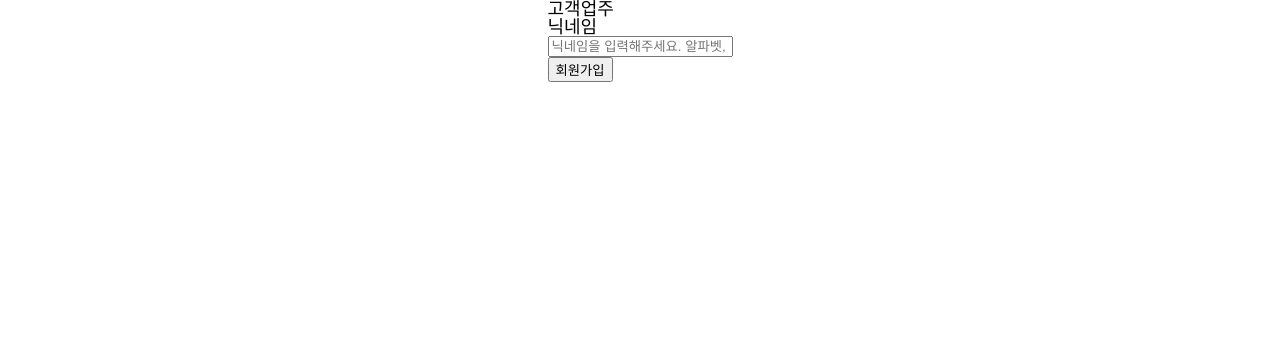
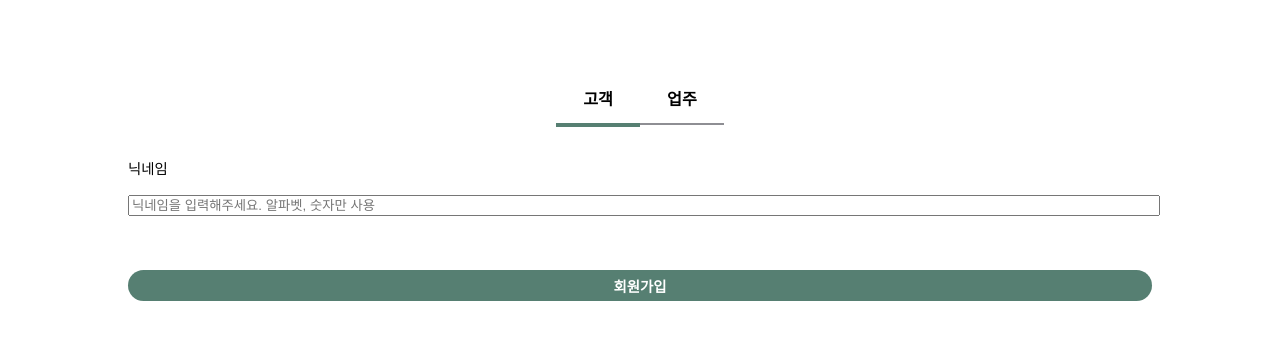
Before and after one commit to boostcampwm-2022/web29-Buddha, a React (Create React App) app in the folder packages/client/: page /signup in a window 1280 px wide. Shown: the top 340 px of the page. Built offline with nearby package versions, Linux system fonts and the light colour scheme.

Commit message:
feat: [FE] 회원가입 페이지 emotion으로 제작
- styled components 형태로 제작
- theme 사용

#3

```diff
--- a/packages/client/src/pages/Signup/index.tsx
+++ b/packages/client/src/pages/Signup/index.tsx
@@ -1,5 +1,14 @@
 import { useState } from 'react';
 import { PLACEHOLDER } from '../../constants';
+import {
+  PageWrapper,
+  ChangeForm,
+  ChangeButton,
+  InputWrapper,
+  InputTitle,
+  Input,
+  CustomButton,
+} from './styled';
 
 function Signup() {
   const [signupType, setSignupType] = useState<string>('customer');
@@ -47,37 +56,47 @@ function Signup() {
   };
 
   return (
-    <div>
-      <div data-testid={'change-form'}>
-        <span onClick={handleClickCustomer}>고객</span>
-        <span onClick={handleClickOwner}>업주</span>
-      </div>
-      <div>
-        <p>닉네임</p>
-        <input
+    <PageWrapper>
+      <ChangeForm data-testid={'change-form'}>
+        <ChangeButton
+          className={signupType === 'customer' ? 'selected' : ''}
+          onClick={handleClickCustomer}
+        >
+          고객
+        </ChangeButton>
+        <ChangeButton
+          className={signupType === 'owner' ? 'selected' : ''}
+          onClick={handleClickOwner}
+        >
+          업주
+        </ChangeButton>
+      </ChangeForm>
+      <InputWrapper>
+        <InputTitle>닉네임</InputTitle>
+        <Input
           onChange={changeNickname}
           type={'text'}
           placeholder={PLACEHOLDER.nickname}
           maxLength={20}
           value={nickname}
         />
-      </div>
+      </InputWrapper>
       {signupType === 'owner' ? (
-        <div>
-          <p>사업자 등록 번호</p>
-          <input
+        <InputWrapper>
+          <InputTitle>사업자 등록 번호</InputTitle>
+          <Input
             onChange={changeCorporate}
             type={'text'}
             placeholder={PLACEHOLDER.corporate}
             maxLength={12}
             value={corporate}
           />
-        </div>
+        </InputWrapper>
       ) : (
         <></>
       )}
-      <button onClick={handleSubmit}>회원가입</button>
-    </div>
+      <CustomButton onClick={handleSubmit}>회원가입</CustomButton>
+    </PageWrapper>
   );
 }
 
--- /dev/null
+++ b/packages/client/src/pages/Signup/styled.ts
@@ -0,0 +1,56 @@
+import styled from '@emotion/styled';
+
+export const PageWrapper = styled.div`
+  display: flex;
+  flex-direction: column;
+  align-items: center;
+  width: 100%;
+  height: 100%;
+  padding-top: 5rem;
+  gap: 3rem;
+`;
+
+export const ChangeForm = styled.div``;
+
+export const ChangeButton = styled.span`
+  padding: 0.8rem 1.5rem 0.8rem 1.5rem;
+
+  ${(props) => ({
+    borderBottom: `2px solid ${props.theme.colors.grey600}`,
+    fontSize: props.theme.font.size.sm,
+    fontWeight: props.theme.font.weight.bold700,
+  })}
+
+  &.selected {
+    border-bottom: ${(props) => `4px solid ${props.theme.colors.primary}`};
+  }
+`;
+
+export const InputWrapper = styled.div`
+  display: flex;
+  flex-direction: column;
+  gap: 1rem;
+  width: 80%;
+`;
+
+export const InputTitle = styled.p`
+  font-size: ${(props) => `${props.theme.font.size.xs}`};
+`;
+
+export const Input = styled.input`
+  width: 100%;
+`;
+
+export const CustomButton = styled.button`
+  width: 80%;
+  padding: 0.3rem 0 0.3rem 0;
+  color: white;
+  border: none;
+  border-radius: 50px;
+
+  ${(props) => ({
+    backgroundColor: props.theme.colors.primary,
+    fontSize: props.theme.font.size.xs,
+    fontWeight: props.theme.font.weight.bold700,
+  })}
+`;
```
